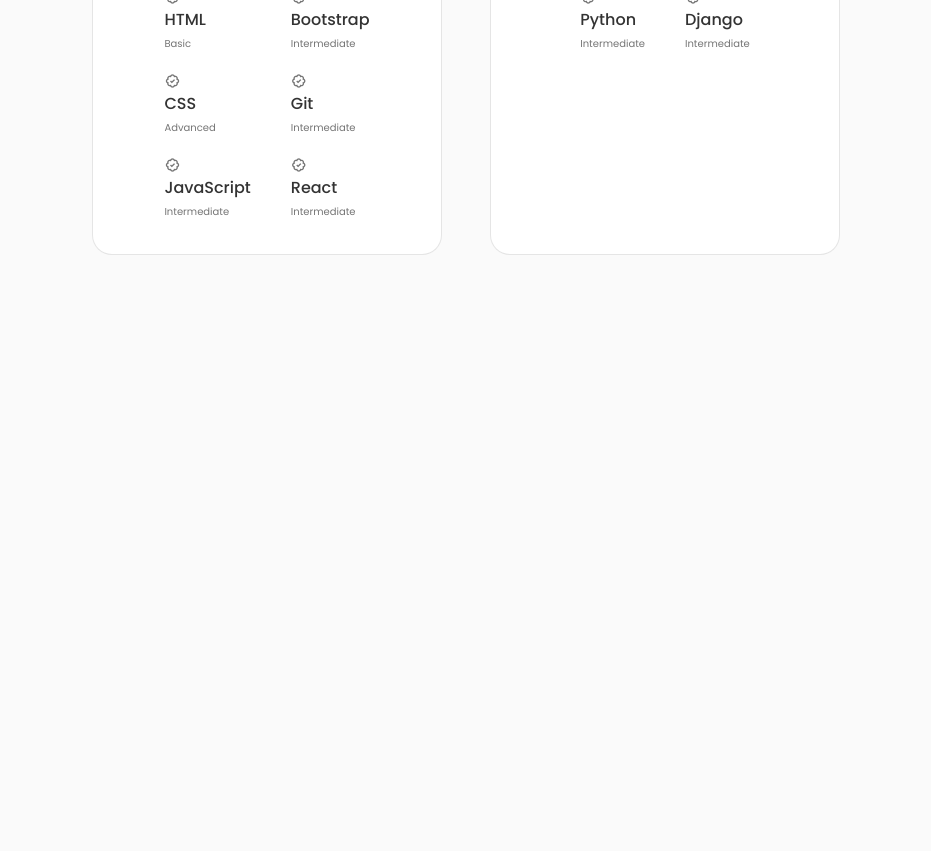
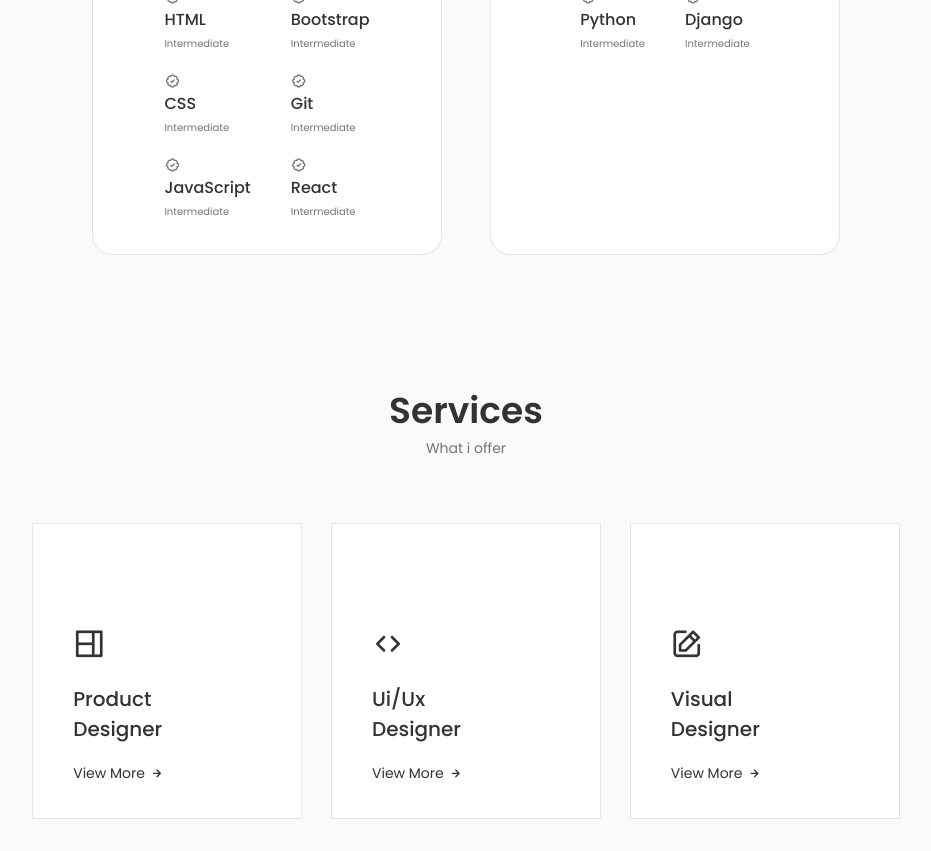
Before and after one commit to samuelkaranja/Resume-React-Js, a React (Create React App) app: page / in a window 1280 px wide. Shown: the part 1700-2551 px from the top of the page, without its empty margins (174-1105 px from the left). Before the commit the page ends 1987 px from the top, so only its background shows below. Built offline with nearby package versions, Linux system fonts and the light colour scheme; the HTML template or start-up script is replaced by a standard one.

Commit message:
Services Component

```diff
--- a/src/App.js
+++ b/src/App.js
@@ -3,6 +3,7 @@ import Header from './components/header/Header.js';
 import Home from './components/home/Home.js';
 import About from './components/about/About.js';
 import Skills from './components/skills/Skills.js';
+import Services from './components/services/Services.js';
 
 function App() {
   return (
@@ -12,6 +13,7 @@ function App() {
         <Home />
         <About />
         <Skills />
+        <Services />
       </main>
     </div>
   );
--- a/src/components/home/Social.js
+++ b/src/components/home/Social.js
@@ -7,7 +7,7 @@ const Social = () => {
 
 			<a href="https://dribbble.com/" className="home__social-icon" target="_blank"><i class="uil uil-dribbble"></i></a>
 
-			<a href="https://github.com/" className="home__social-icon" target="_blank"><i class="uil uil-github-alt"></i></a>
+			<a href="https://github.com/samuelkaranja" className="home__social-icon" target="_blank"><i class="uil uil-github-alt"></i></a>
 		</div>
 	)
 }
--- /dev/null
+++ b/src/components/services/Services.js
@@ -0,0 +1,174 @@
+import React, { useState } from 'react';
+import './services.css';
+
+const Services = () => {
+	const [toggleState, setToggleState] = useState(0);
+
+	const toggleTab = (index) => {
+		setToggleState(index)
+	}
+
+	return (
+		<section className="services section" id="services">
+			<h2 className="section__title">Services</h2>
+			<span className="section__subtitle">What i offer</span>
+
+			<div className="services__container container grid">
+				<div className="services__content">
+					<div>
+						<i className="uil uil-web-grid services__icon"></i>
+						<h3 className="services__title">Product <br/> Designer</h3>
+					</div>
+
+					<span className="services__button" onClick={() => toggleTab(1)}>
+						View More
+						<i className="uil uil-arrow-right services__button-icon"></i>
+					</span>
+
+					<div className={toggleState === 1 ? "services__modal active-modal" : "services__modal"}>
+						<div className="services__modal-content">
+							<i onClick={() => toggleTab(0)} className="uil uil-times services__modal-close"></i>
+
+							<h3 className="services__modal-title">Product Designer</h3>
+							<p className="services__modal-description">
+								Service with more than 3 years of experience.
+								Providing quality work to clients and companies.
+							</p>
+
+							<ul className="services__modal-services grid">
+								<li className="services__modal-service">
+									<i className="uil uil-check-circle services__modal-icon"></i>
+									<p className="services__modal-info">I develop the user interface.</p>
+								</li>
+
+								<li className="services__modal-service">
+									<i className="uil uil-check-circle services__modal-icon"></i>
+									<p className="services__modal-info">Web page development.</p>
+								</li>
+
+								<li className="services__modal-service">
+									<i className="uil uil-check-circle services__modal-icon"></i>
+									<p className="services__modal-info">I create ux element interactions.</p>
+								</li>
+
+								<li className="services__modal-service">
+									<i className="uil uil-check-circle services__modal-icon"></i>
+									<p className="services__modal-info">I position your company brand.</p>
+								</li>
+
+								<li className="services__modal-service">
+									<i className="uil uil-check-circle services__modal-icon"></i>
+									<p className="services__modal-info">Design and mockups of products for companies.</p>
+								</li>
+							</ul>
+						</div>
+					</div>
+				</div>
+
+				<div className="services__content">
+					<div>
+						<i className="uil uil-arrow services__icon"></i>
+						<h3 className="services__title">Ui/Ux <br/>Designer </h3>
+					</div>
+
+					<span className="services__button" onClick={() => toggleTab(2)}>
+						View More
+						<i className="uil uil-arrow-right services__button-icon"></i>
+					</span>
+
+					<div className={toggleState === 2 ? "services__modal active-modal" : "services__modal"}>
+						<div className="services__modal-content">
+							<i onClick={() => toggleTab(0)} className="uil uil-times services__modal-close"></i>
+
+							<h3 className="services__modal-title">Ui/Ux Designer</h3>
+							<p className="services__modal-description">
+								Service with more than 3 years of experience.
+								Providing quality work to clients and companies.
+							</p>
+
+							<ul className="services__modal-services grid">
+								<li className="services__modal-service">
+									<i className="uil uil-check-circle services__modal-icon"></i>
+									<p className="services__modal-info">I develop the user interface.</p>
+								</li>
+
+								<li className="services__modal-service">
+									<i className="uil uil-check-circle services__modal-icon"></i>
+									<p className="services__modal-info">Web page development.</p>
+								</li>
+
+								<li className="services__modal-service">
+									<i className="uil uil-check-circle services__modal-icon"></i>
+									<p className="services__modal-info">I create ux element interactions.</p>
+								</li>
+
+								<li className="services__modal-service">
+									<i className="uil uil-check-circle services__modal-icon"></i>
+									<p className="services__modal-info">I position your company brand.</p>
+								</li>
+
+								<li className="services__modal-service">
+									<i className="uil uil-check-circle services__modal-icon"></i>
+									<p className="services__modal-info">Design and mockups of products for companies.</p>
+								</li>
+							</ul>
+						</div>
+					</div>
+				</div>
+
+				<div className="services__content">
+					<div>
+						<i className="uil uil-edit services__icon"></i>
+						<h3 className="services__title">Visual <br/> Designer</h3>
+					</div>
+
+					<span className="services__button" onClick={() => toggleTab(3)}>
+						View More
+						<i className="uil uil-arrow-right services__button-icon"></i>
+					</span>
+
+					<div className={toggleState === 3 ? "services__modal active-modal" : "services__modal"}>
+						<div className="services__modal-content">
+							<i onClick={() => toggleTab(0)} className="uil uil-times services__modal-close"></i>
+
+							<h3 className="services__modal-title">Visual Designer</h3>
+							<p className="services__modal-description">
+								Service with more than 3 years of experience.
+								Providing quality work to clients and companies.
+							</p>
+
+							<ul className="services__modal-services grid">
+								<li className="services__modal-service">
+									<i className="uil uil-check-circle services__modal-icon"></i>
+									<p className="services__modal-info">I develop the user interface.</p>
+								</li>
+
+								<li className="services__modal-service">
+									<i className="uil uil-check-circle services__modal-icon"></i>
+									<p className="services__modal-info">Web page development.</p>
+								</li>
+
+								<li className="services__modal-service">
+									<i className="uil uil-check-circle services__modal-icon"></i>
+									<p className="services__modal-info">I create ux element interactions.</p>
+								</li>
+
+								<li className="services__modal-service">
+									<i className="uil uil-check-circle services__modal-icon"></i>
+									<p className="services__modal-info">I position your company brand.</p>
+								</li>
+
+								<li className="services__modal-service">
+									<i className="uil uil-check-circle services__modal-icon"></i>
+									<p className="services__modal-info">Design and mockups of products for companies.</p>
+								</li>
+							</ul>
+						</div>
+					</div>
+				</div>
+			</div>
+		</section>
+	)
+}
+
+export default Services;
--- /dev/null
+++ b/src/components/services/services.css
@@ -0,0 +1,163 @@
+.services__container {
+    grid-template-columns: repeat(3, 270px);
+    justify-content: center;
+    column-gap: 1.8rem;
+}
+
+.services__content {
+    position: relative;
+    border: 1px solid rgba(0, 0, 0, 0.1);
+    background-color: var(--container-color);
+    padding: 6rem 0 2rem 2.5rem;
+}
+
+.services__icon {
+    display: block;
+    font-size: 2rem;
+    color: var(--title-color);
+    margin-bottom: var(--mb-1);
+}
+
+.services__title {
+    font-size: var(--h3-font-size);
+    margin-bottom: var(--mb-1);
+    font-weight: var(--font-medium);
+}
+
+.services__button {
+    color: var(--title-color);
+    font-size: var(--small-font-size);
+    display: inline-flex;
+    align-items: center;
+    column-gap: 0.25rem;
+    cursor: pointer;
+}
+
+.services__button-icon {
+    font-size: 1rem;
+    transition: 0.3s;
+}
+
+.services__button:hover .services__button-icon {
+    transform: translateX(00.25rem);
+}
+
+.services__modal {
+    position: fixed;
+    top: 0;
+    left: 0;
+    right: 0;
+    bottom: 0;
+    background-color: rgba(0, 0, 0, 0.5);
+    z-index: var(--z-modal);
+    display: flex;
+    justify-content: center;
+    align-items: center;
+    padding: 0 1rem;
+    opacity: 0;
+    visibility: hidden;
+    transition: .3s;
+}
+
+.services__modal-content {
+    width: 500px;
+    position: relative;
+    background-color: var(--container-color);
+    padding: 4.5rem 2.5rem 2.5rem;
+    border-radius: 1.5rem;
+}
+
+.services__modal-close {
+    position: absolute;
+    top: 1.5rem;
+    right: 1.5rem;
+    font-size: 1.5rem;
+    color: var(--title-color);
+    cursor: pointer;
+}
+
+.services__modal-title,
+.services__modal-description {
+    text-align: center;
+}
+
+.services__modal-title {
+    font-size: var(--h3-font-size);
+    font-weight: var(--font-medium);
+    margin-bottom: var(--mb-1);
+}
+
+.services__modal-description {
+    font-size: var(--small-font-size);
+    padding: 0 3.5rem;
+    margin-bottom: var(--mb-2);
+}
+
+.services__modal-services {
+    row-gap: 0.75rem;
+}
+
+.services__modal-service {
+    display: flex;
+    align-items: center;
+    column-gap: .5rem;
+}
+
+.services__modal-icon {
+    color: var(--title-color);
+    font-size: 1.1rem;
+}
+
+.services__modal-info {
+    font-size: var(--small-font-size);
+}
+
+/* Active Modal */
+.active-modal {
+    opacity: 1;
+    visibility: visible;
+}
+
+/*=============== BREAKPOINTS ===============*/
+  /* For large devices */
+  @media screen and (max-width: 992px) {
+    .services__container {
+        grid-template-columns: repeat(3, 218px);
+    }
+  }
+
+  /* For medium devices */
+  @media screen and (max-width: 768px) {
+    .services__container {
+        grid-template-columns: repeat(2, 1fr);
+    }
+
+    .services__content {
+        padding: 3.5rem 0.5rem 1.25rem 1.5rem;
+    }
+
+    .services__icon {
+        font-size: 1.5rem;
+    }
+  }
+
+  @media screen and (max-width: 576px) {
+    .services__modal-content {
+        padding: 4.5rem 1.5rem 2.5rem;
+    }
+
+    .services__modal-description {
+        padding: 0;
+    }
+  }
+
+  /* For small devices */
+  @media screen and (max-width: 350px) {
+    .services__container {
+        grid-template-columns: max-content;
+    }
+
+    .services__content {
+        padding-right: 6rem;
+    }
+  }
--- a/src/components/skills/Frontend.js
+++ b/src/components/skills/Frontend.js
@@ -12,7 +12,7 @@ const Frontend = () => {
 
 						<div>
 							<h3 className="skills__name">HTML</h3>
-							<span className="skills__level">Basic</span>
+							<span className="skills__level">Intermediate</span>
 						</div>
 					</div>
 
@@ -21,7 +21,7 @@ const Frontend = () => {
 
 						<div>
 							<h3 className="skills__name">CSS</h3>
-							<span className="skills__level">Advanced</span>
+							<span className="skills__level">Intermediate</span>
 						</div>
 					</div>
 
```
